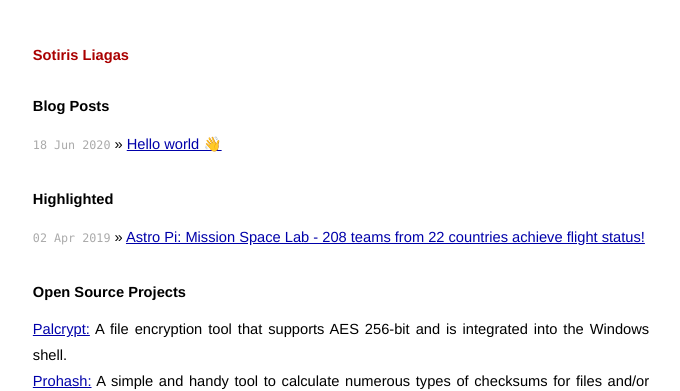
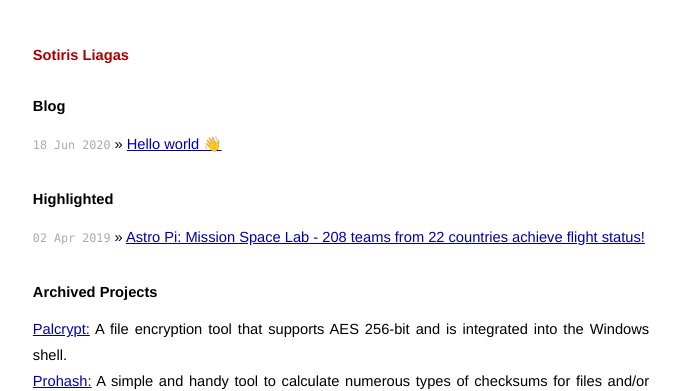
Before and after one commit to liagason/A-Jekyll-Blog, a Jekyll site: the page built from index.html, in a window 1280 px wide. Shown: the top 391 px of the page, without its empty margins (299-979 px from the left). Built offline with Jekyll 4.4.1, drawn with Linux system fonts in a browser that asks for light colours.

Commit message:
Update index.html

```diff
--- a/index.html
+++ b/index.html
@@ -4,7 +4,7 @@
 ---
 
 <div id="home">
-  <h1>Blog Posts</h1>
+  <h1>Blog</h1>
   <ul class="posts">
     {% for post in site.posts %}
       <li><span>{{ post.date | date_to_string }}</span> &raquo; <a href="{{ post.url }}">{{ post.title }}</a></li>
@@ -16,7 +16,7 @@
     <li><span>02 Apr 2019</span> &raquo; <a href="https://www.esa.int/Education/AstroPI/Astro_Pi_Mission_Space_Lab_-_208_teams_from_22_countries_achieve_flight_status">Astro Pi: Mission Space Lab - 208 teams from 22 countries achieve flight status!</a></li>
   </ul>
 
-  <h1>Open Source Projects</h1>
+  <h1>Archived Projects</h1>
   <ul class="posts">
     <li><a href="https://www.softpedia.com/get/Security/Encrypting/PalCrypt.shtml">Palcrypt:</a> A file encryption tool that supports AES 256-bit and is integrated into the Windows shell.</li>
     <li><a href="https://www.softpedia.com/get/Security/Security-Related/ProHash.shtml">Prohash:</a> A simple and handy tool to calculate numerous types of checksums for files and/or text strings.</li>
```
